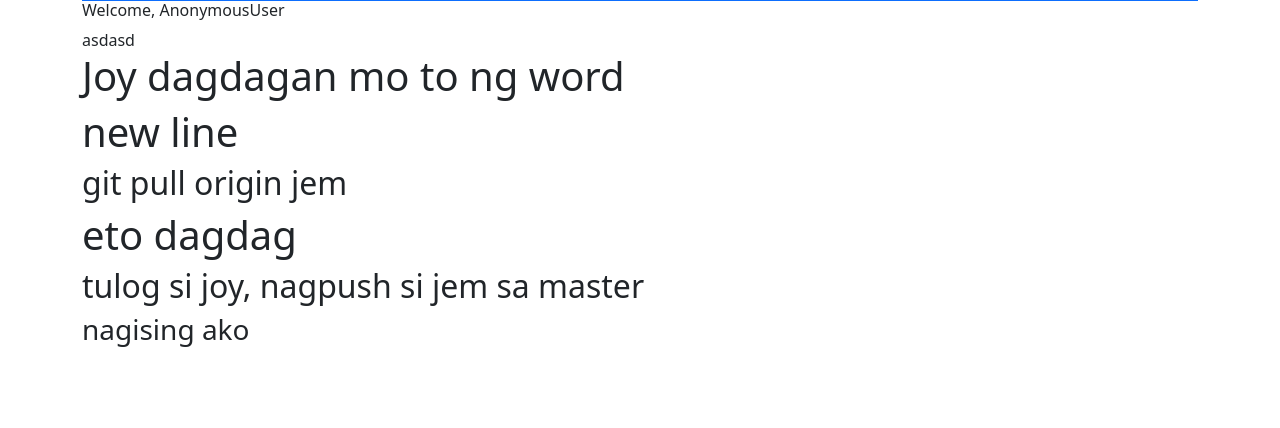
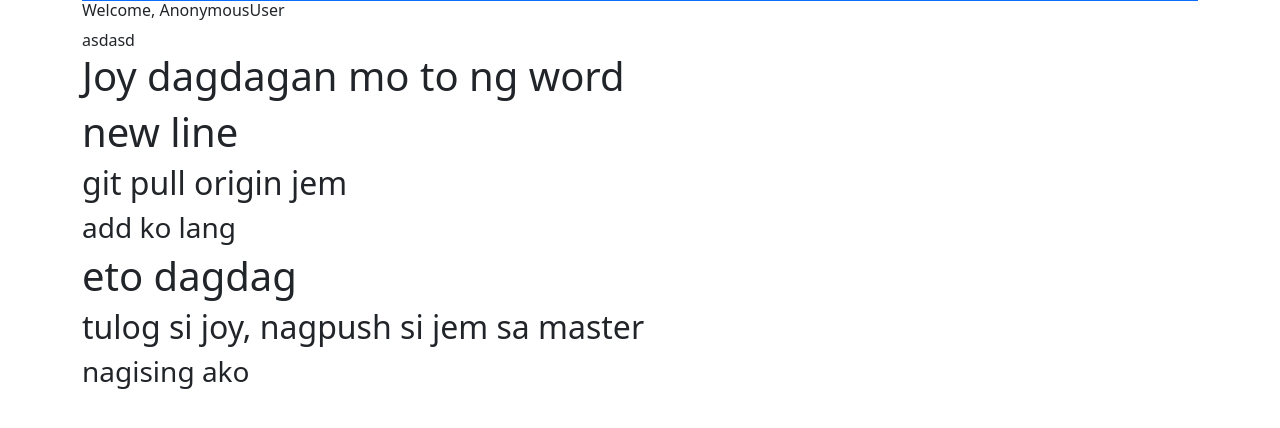
Before and after one commit to jemgithub0418/practice, a Django app: page / in a window 1280 px wide. Shown: the part 55-483 px from the top of the page. Run offline with Django 3.2, Linux system fonts and the light colour scheme.

Commit message:
Update home.html

```diff
--- a/templates/main/home.html
+++ b/templates/main/home.html
@@ -11,7 +11,7 @@
     <h1> new line</h1>
 
     <h2>git pull origin jem</h2>
-
+<h3>add ko lang</h3>
     <h1>	eto dagdag</h1>
 
     <h2>tulog si joy, nagpush si jem sa master</h2>
```
